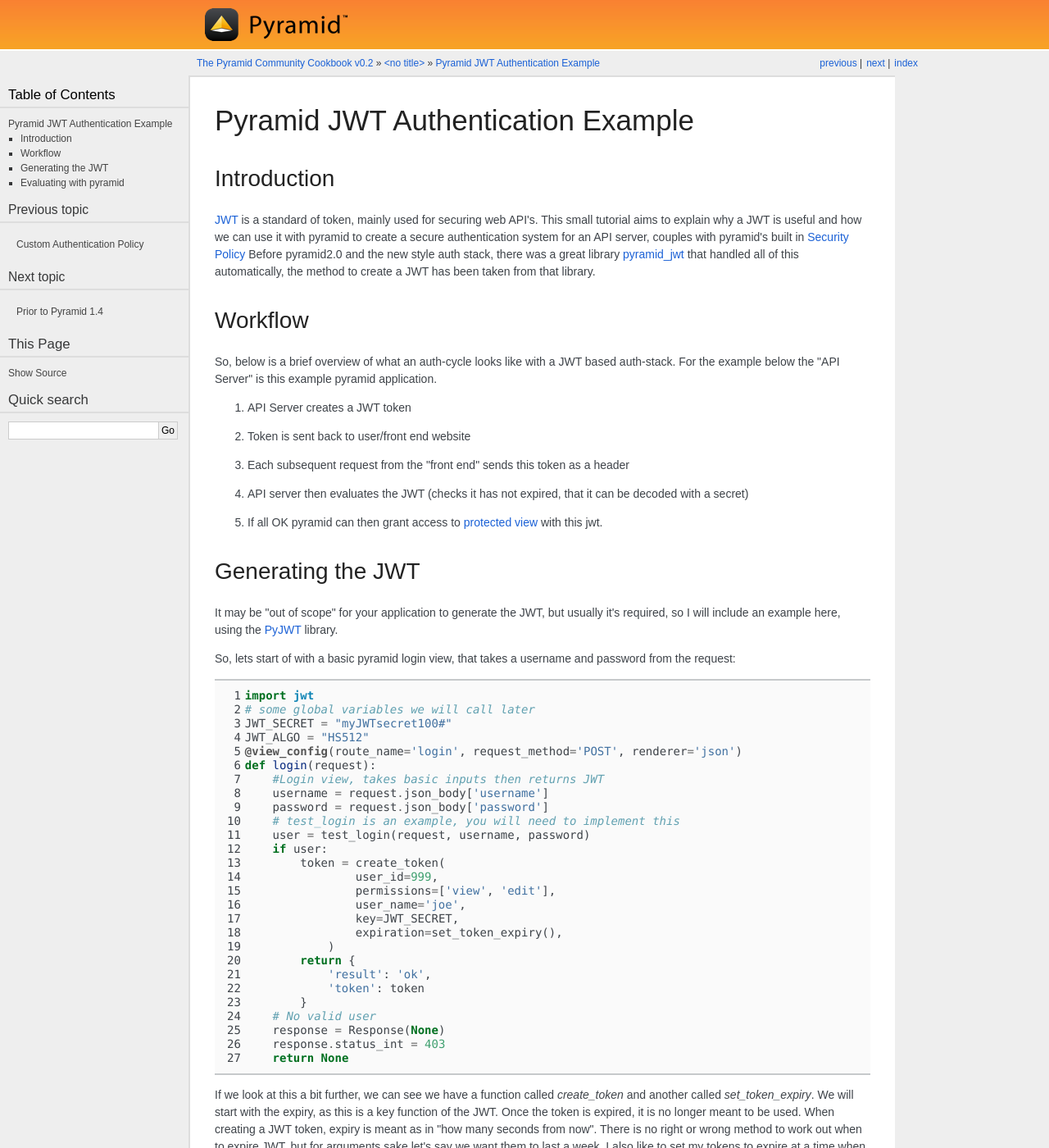
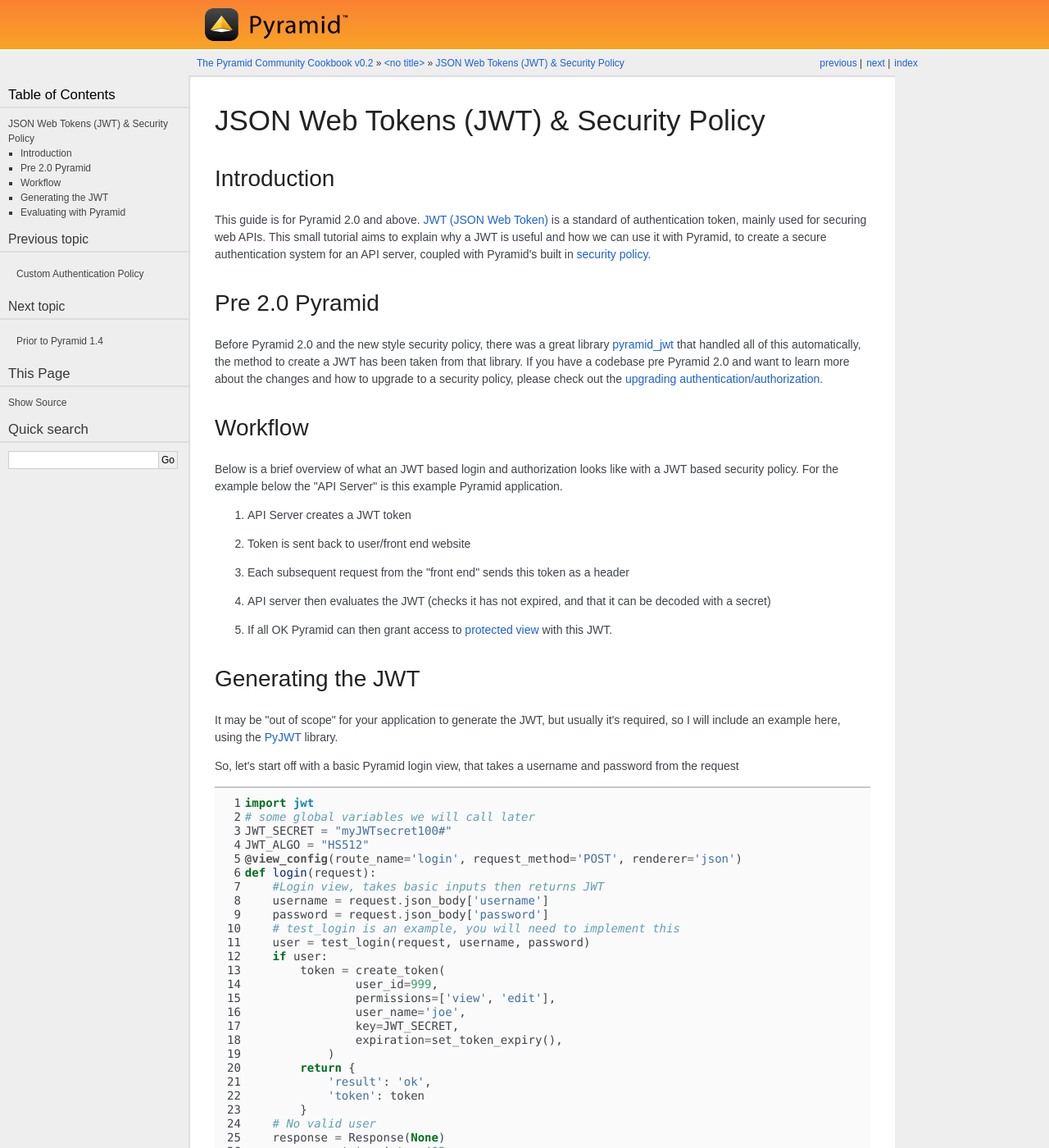
Before and after one commit to Pylons/pyramid_cookbook, a Sphinx documentation site: the page built from docs/auth/jwt_auth.rst, in a window 1280 px wide and 1400 px high. Shown: the whole window at 82% size. Built offline with Sphinx 7.4.7, drawn with Linux system fonts in a browser that asks for light colours; some web fonts are replaced; some of the changed text lies outside the part shown.

Commit message:
changes from @stevepiercy and some improvements

```diff
--- a/docs/auth/jwt_auth.rst
+++ b/docs/auth/jwt_auth.rst
@@ -1,41 +1,42 @@
-Pyramid JWT Authentication Example
-==================================
+JSON Web Tokens (JWT) & Security Policy
+======================================
 
 Introduction
 ############
-`JWT <https://jwt.io/>`_ is a standard of token, mainly used for securing web API's.
-This small tutorial aims to explain why a JWT is useful and how we can use it with
-pyramid to create a secure authentication system for an API server, couples with
-pyramid's built in `Security Policy
-<https://docs.pylonsproject.org/projects/pyramid/en/latest/narr/security.html>`_
-Before pyramid2.0 and the new style auth stack, there was a great library
-`pyramid_jwt <https://github.com/wichert/pyramid_jwt>`_
-that handled all of this automatically, the method to create a JWT has been
-taken from that library.
+This guide is for Pyramid 2.0 and above. `JWT (JSON Web Token) <https://jwt.io/>`_ is a standard of authentication token, mainly used for securing web APIs.
+This small tutorial aims to explain why a JWT is useful and how we can use it with Pyramid,
+to create a secure authentication system for an API server, coupled with Pyramid's built in
+`security policy. <https://docs.pylonsproject.org/projects/pyramid/en/latest/narr/security.html>`_
+
+Pre 2.0 Pyramid
+###############
+
+Before Pyramid 2.0 and the new style security policy, there was a great library
+`pyramid_jwt <https://github.com/wichert/pyramid_jwt>`_  that handled all of this automatically, the method to create a JWT has been taken from that library.
+If you have a codebase pre Pyramid 2.0 and want to learn more about the changes and how to upgrade to a security policy, please check out the
+`upgrading authentication/authorization. <https://docs.pylonsproject.org/projects/pyramid/en/latest/whatsnew-2.0.html#upgrading-auth-20>`_
 
 Workflow
 ########
-So, below is a brief overview of what an auth-cycle looks like with a JWT based
-auth-stack. For the example below the "API Server" is this example pyramid
-application.
+Below is a brief overview of what an JWT based login and authorization looks like with a JWT based security policy.
+For the example below the "API Server" is this example Pyramid application.
 
 1. API Server creates a JWT token
 2. Token is sent back to user/front end website
 3. Each subsequent request from the "front end" sends this token as a header
-4. API server then evaluates the JWT (checks it has not expired, that it can
-   be decoded with a secret)
-5. If all OK pyramid can then grant access to `protected
+4. API server then evaluates the JWT (checks it has not expired, and that it can be decoded with a secret)
+5. If all OK Pyramid can then grant access to `protected
    view <https://docs.pylonsproject.org/projects/pyramid/en/latest/glossary.html#term-permissions>`_
-   with this jwt.
+   with this JWT.
 
 Generating the JWT
 ###################
-It may be "out of scope" for your application to generate the JWT, but usually it's
-required, so I will include an example here, using the `PyJWT
-<https://pyjwt.readthedocs.io/en/stable/>`_  library.
+It may be "out of scope" for your application to generate the JWT, but usually it's required,
+so I will include an example here, using the `PyJWT <https://pyjwt.readthedocs.io/en/stable/>`_ library.
 
-So, lets start of with a basic pyramid login view, that takes a username and
-password from the request::
+So, let's start off with a basic Pyramid login view, that takes a username and password from the request
+
+.. code-block:: python
 
     import jwt
     # some global variables we will call later
@@ -67,14 +68,13 @@
 
 
 
-If we look at this a bit further, we can see we have a function called `create_token`
-and another called `set_token_expiry`.  We will start with the expiry, as this is a
-key function of the JWT. Once the token is expired, it is no longer meant to be used.
-When creating a JWT token, expiry is meant as in "how many seconds from now". There
-is no right or wrong method to work out when to expire JWT, but for arguments sake
-let's say we want them to last a week. I also like to set my tokens to expire at a
-time when they are unlikely to be being used, to save a user potentially getting a
-broken session ::
+If we look at this a bit further, we can see we have a function called ``create_token`` and another called ``set_token_expiry``.
+We will start with the expiry, as this is a key function of the JWT. Once the token is expired, it is no longer meant to be used.
+When creating a JWT token, expiry is meant as in "how many seconds from now".
+There is no right or wrong method to work out when to expire JWT, but for arguments sake let's say we want them to last a week.
+I also like to set my tokens to expire at a time when they are unlikely to be being used, to save a user potentially getting a broken session
+
+.. code-block:: python
 
     def set_token_expiry():
         ''' We want to set the token expiry to be 7 days
@@ -90,8 +90,9 @@
 
 
 
-Now we have all of the information we need to create a basic JWT token, there are more
-examples of this online, but the below covers us for now::
+Now we have all of the information we need to create a basic JWT token, there are more examples of this online, but the below covers us for now
+
+.. code-block:: python
 
     def create_token(key, user_id, permissions, user_name, expiration, audience=None):
         # create an empty dict
@@ -115,37 +116,37 @@
             token = token.decode("ascii")
         return token
 
-Now the token should look something like::
+Now the token should look something like
 
-    eyJhbGciOiJIUzUxMiIsInR5cCI6IkpXVCJ9.eyJleHAiOjY1MDM5Ny4wLCJzdWIiOjk5OSwicGVybWl
-    zc2lvbnMiOlsidmlldyIsImVkaXQiXSwidXNlcl9uYW1lIjoiam9lIn0.dTCQxCorZtzIExeUtxB49_J
-    AKljS9M8FZEhBvT_JPudzGuOyTPGYpTaxgaYWEjvnMG1m_kKvASJcn77Klgb9lQ
+.. code-block:: text
 
-Now, we can work onto the next phase, intercepting this token in the security policy
-and evaluating it. It is important to note, that all data inside a JWT is available
-for anyone to view it, all the secret does is verify the token, so NEVER send information
-inside a JWT that you don't mind getting out.
+    eyJhbGciOiJIUzUxMiIsInR5cCI6IkpXVCJ9.eyJleHAiOjY1MDM5Ny4wLCJzdWIiOjk5OSwicGVybWlzc2lvbnMiOlsidmlldyIsImVkaXQiXSwidXNlcl9uYW1lIjoiam9lIn0.dTCQxCorZtzIExeUtxB49_JAKljS9M8FZEhBvT_JPudzGuOyTPGYpTaxgaYWEjvnMG1m_kKvASJcn77Klgb9lQ
+
+We can work onto the next phase, intercepting this token in the security policy and evaluating it.
+It is important to note that all data inside a JWT is available for anyone to view it.
+All the secret does is verify the token has not been manipulated, so NEVER send information inside a JWT that you don't mind getting out.
 
 
-Evaluating with pyramid
+Evaluating with Pyramid
 #######################
 
-So, now we have send the JWT token to our front-end application, we can presume that
-it will get sent back to the pyramid application (`In the header
-<https://docs.pylonsproject.org/projects/pyramid/en/latest/api/request.html#pyramid.request.Request.authorization>`_
+Now we have sent the JWT token to our front-end application, we can presume that it will get sent back to the Pyramid application
+(`In the header <https://docs.pylonsproject.org/projects/pyramid/en/latest/api/request.html#pyramid.request.Request.authorization>`_
 ) for evaluation to access protected views. So we will create a security policy to handle this.
 
-Lets assume we have a protected view::
+Lets assume we have a protected view
+
+.. code-block:: python
 
     @view_config(route_name='view_basket', renderer='json', permission="view")
     def view_basket(request):
 
-Only a JWT token that has the permission "view" *should* be able to access
-this view, so how does this work?
+Only a JWT token that has the permission ``view`` *should* be able to access this view, so how does this work?
 
-So, before we delve into our Security Policy, we need to be able to decode our
-JWT token, here is an example of how this *could* be done (you can read more
-on the `PyJWT Docs <https://pyjwt.readthedocs.io/en/stable/>`_ )::
+Before we delve into our security policy, we need to be able to decode our JWT token.
+Here is an example of how this *could* be done (you can read more on the `PyJWT Docs <https://pyjwt.readthedocs.io/en/stable/>`_ )
+
+.. code-block:: python
 
     def decode_jwt_token(token, secret):
         ''' Function to decode our JWT token
@@ -167,20 +168,18 @@
             # Invalid token detected
             return None
 
-Nice and simple, if our token is valid and not expired, we will return
-some information, such as user_id and available permissions, if not,
-return `None`.
+If our token is valid and not expired, we will return some information, such as user_id and available permissions, if not, return ``None``.
 
-So we can now write a nice and concise `Security Policy
-<https://docs.pylonsproject.org/projects/pyramid/en/latest/narr/security.html>`_
-to match up with this decode function::
+So we can now write a nice and concise security policy to match up with this decode function
+
+.. code-block:: python
 
     class MySecurityPolicy:
         def __init__(self, secret):
             self.helper = AuthTktCookieHelper(secret)
 
         def permits(self, request, context, permission):
-            ''' permission argument comes from pyramid core, each time a view
+            ''' permission argument comes from Pyramid core, each time a view
                 protected with permission="foo" is called, so is this function
             '''
             # permission is the value of the permission set in the view
@@ -204,13 +203,12 @@
             reason = "No Authorization present"
             return Denied(denied_reason)
 
-There you go, you now have a working `Security Policy
-<https://docs.pylonsproject.org/projects/pyramid/en/latest/narr/security.html>`_
-with JWT and pyramid.
+There you go, you now have a working security policy with JWT and Pyramid.
 
-Let's clean this up a bit though, as in reality, you only *need* to send
-the user_id as the `'sub'` in the JWT token, and the rest *should probably*
-be accessed like::
+Let's clean this up a bit though, as in reality, you only *need* to send the ``user_id`` as the ``'sub'`` in the JWT token,
+and the rest *should probably* be accessed like
+
+.. code-block:: python
 
     class MySecurityPolicy:
         def __init__(self, secret):
@@ -235,5 +233,4 @@
                     for permission in identity.permissions:
                         # same logic as before
 
-Hopefully this example helps you understand how to protect your API
-view with JWT and why it might be useful.
+Hopefully this example helps you understand how to protect your API view with JWT and why it might be useful.
```
